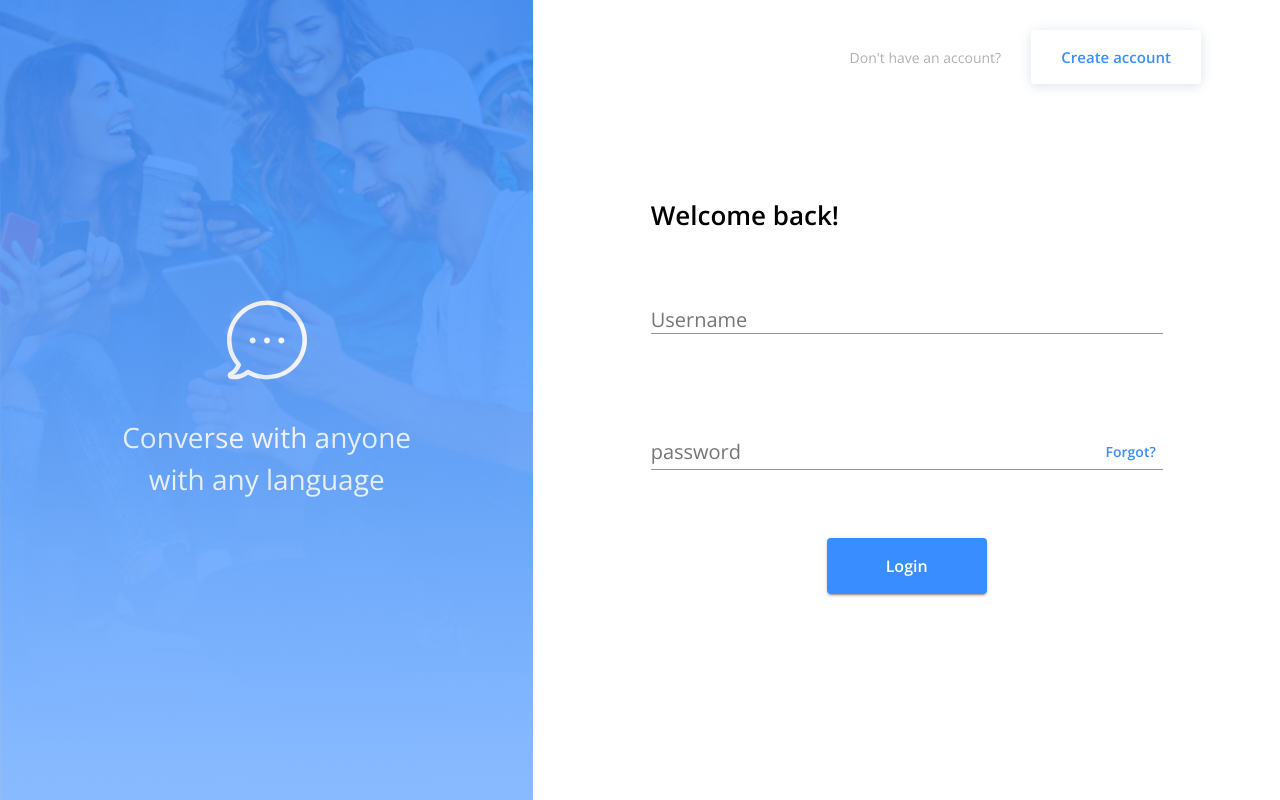
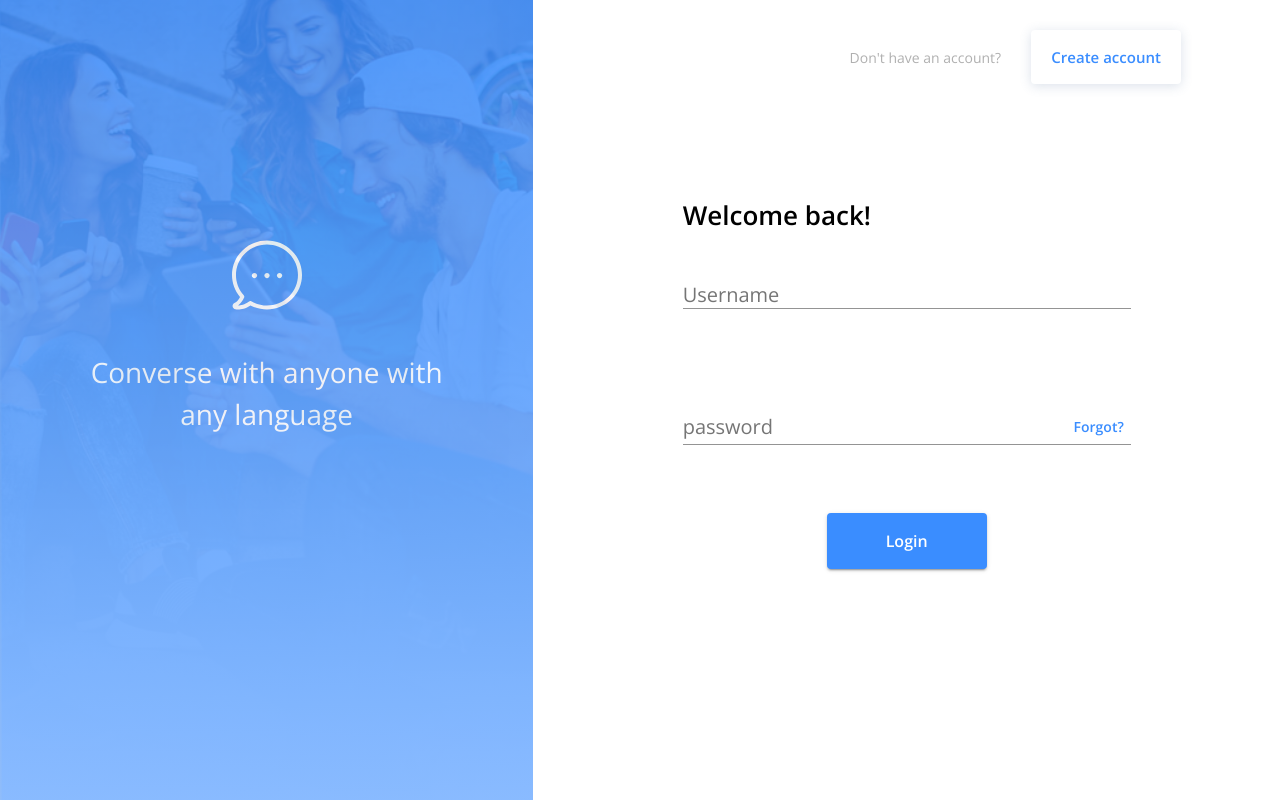
Before and after one commit to mikeMisha/messaging-app, a React (Create React App) app in the folder client/: page /login in a window 1280 px wide. Built offline with nearby package versions, Linux system fonts and the light colour scheme; no server answers.

Commit message:
fixed style specs not matching mockup

```diff
--- a/client/src/AuthPage.js
+++ b/client/src/AuthPage.js
@@ -6,6 +6,7 @@ import Login from './components/Login';
 import Signup from './components/Signup';
 import SwitchAccess from './components/SwitchAccess';
 import { Grid } from '@material-ui/core';
+import AuthForm from './components/AuthForm';
 
 const useStyles = makeStyles((theme) => ({
   formContainer: {
@@ -68,6 +69,10 @@ const AuthPage = ({ user, login, register }) => {
             alignItems="center"
             className={classes.formContainer}
           >
+            <AuthForm
+              onSubmit={currPath === '/login' ? handleLogin : handleRegister}
+              isLogin={currPath === '/login'}
+            >
               {currPath === '/login' && login ? (
                 <Login user={user} handleLogin={handleLogin} />
               ) : (
@@ -78,6 +83,7 @@ const AuthPage = ({ user, login, register }) => {
                   formErrorMessage={formErrorMessage}
                 />
               )}
+            </AuthForm>
           </Grid>
         </Grid>
       </Grid>
--- /dev/null
+++ b/client/src/components/AuthForm.js
@@ -0,0 +1,43 @@
+import React from 'react';
+import { Grid, Typography, Button } from '@material-ui/core';
+import { makeStyles } from '@material-ui/core/styles';
+
+const useStyles = makeStyles((theme) => ({
+  titleText: {
+    fontSize: 26,
+    fontWeight: 'bold',
+    marginBottom: '10px',
+  },
+
+  submitBtn: {
+    width: '160px',
+    height: '56px',
+    fontSize: '16px',
+  },
+}));
+
+const AuthForm = ({ onSubmit, isLogin, children }) => {
+  const classes = useStyles();
+  return (
+    <form onSubmit={onSubmit}>
+      <Grid>
+        <Typography className={classes.titleText}>
+          {isLogin ? 'Welcome back!' : 'Create an account.'}
+        </Typography>
+        {children}
+        <Grid container justifyContent="center">
+          <Button
+            color="primary"
+            type="submit"
+            variant="contained"
+            size="large"
+            className={classes.submitBtn}
+          >
+            {isLogin ? 'Login' : 'Create'}
+          </Button>
+        </Grid>
+      </Grid>
+    </form>
+  );
+};
+export default AuthForm;
--- a/client/src/components/Banner.js
+++ b/client/src/components/Banner.js
@@ -8,7 +8,8 @@ const useStyles = makeStyles((theme) => ({
     height: '100%',
     background: 'linear-gradient(#3A8DFF, #86B9FF)',
     opacity: 0.85,
-    padding: '0 20% 0 20%',
+    padding: '0 15% 0 15%',
+    paddingTop: '45%',
   },
   background: {
     backgroundImage: 'url("/images/bg-img.png")',
@@ -34,11 +35,10 @@ const Banner = () => {
         container
         direction="column"
         alignItems="center"
-        justifyContent="center"
         className={classes.block}
       >
         <Grid>
-          <img src="/images/bubble.svg" alt="chat bubble" width="80px" />
+          <img src="/images/bubble.svg" alt="chat bubble" width="70px" />
         </Grid>
         <Typography align="center" className={classes.text}>
           Converse with anyone with any language
--- a/client/src/components/Login.js
+++ b/client/src/components/Login.js
@@ -10,25 +10,16 @@ import { makeStyles } from '@material-ui/core/styles';
 
 const useStyles = makeStyles((theme) => ({
   form: {
-    width: '40vw',
+    width: '35vw',
     marginBottom: '60px',
     fontSize: '18px',
     [theme.breakpoints.down('xs')]: {
       width: '60vw',
     },
   },
-  titleText: {
-    fontSize: 26,
-    fontWeight: 'bold',
-    marginBottom: '35px',
-  },
   inputLabel: {
     fontSize: '20px',
-  },
-  submitBtn: {
-    width: '160px',
-    height: '56px',
-    fontSize: '16px',
+    marginBottom: '10px',
   },
 }));
 
@@ -36,9 +27,7 @@ const Login = ({ handleLogin }) => {
   const classes = useStyles();
 
   return (
-    <form onSubmit={handleLogin}>
-      <Grid>
-        <Typography className={classes.titleText}>Welcome back!</Typography>
+    <>
       <Grid>
         <FormControl margin="normal" required>
           <TextField
@@ -64,19 +53,7 @@ const Login = ({ handleLogin }) => {
           className={classes.form}
         />
       </FormControl>
-        <Grid container justifyContent="center">
-          <Button
-            color="primary"
-            type="submit"
-            variant="contained"
-            size="large"
-            className={classes.submitBtn}
-          >
-            Login
-          </Button>
-        </Grid>
-      </Grid>
-    </form>
+    </>
   );
 };
 
--- a/client/src/components/Signup.js
+++ b/client/src/components/Signup.js
@@ -1,32 +1,20 @@
-import React, { useState, useEffect } from 'react';
+import React from 'react';
 
 import {
   Grid,
-  Button,
   FormControl,
   TextField,
-  Typography,
   FormHelperText,
 } from '@material-ui/core';
 import { makeStyles } from '@material-ui/core/styles';
 
 const useStyles = makeStyles((theme) => ({
   form: {
-    width: '40vw',
-    marginBottom: '60px',
+    width: '36vw',
+    marginBottom: '30px',
     [theme.breakpoints.down('xs')]: {
       width: '60vw',
     },
-  },
-  titleText: {
-    fontSize: 30,
-    fontWeight: 'bold',
-    marginBottom: '35px',
-  },
-
-  submitBtn: {
-    width: '160px',
-    height: '56px',
   },
 }));
 
@@ -34,9 +22,7 @@ const Signup = ({ handleRegister, formErrorMessage }) => {
   const classes = useStyles();
 
   return (
-    <form onSubmit={handleRegister}>
-      <Grid>
-        <Typography className={classes.titleText}>Create an account</Typography>
+    <>
       <Grid>
         <FormControl margin="normal">
           <TextField
@@ -66,10 +52,7 @@ const Signup = ({ handleRegister, formErrorMessage }) => {
         </FormControl>
       </Grid>
       <Grid>
-          <FormControl
-            margin="normal"
-            error={!!formErrorMessage.confirmPassword}
-          >
+        <FormControl margin="normal" error={!!formErrorMessage.confirmPassword}>
           <TextField
             aria-label="password"
             label="Password"
@@ -83,37 +66,7 @@ const Signup = ({ handleRegister, formErrorMessage }) => {
           <FormHelperText>{formErrorMessage.confirmPassword}</FormHelperText>
         </FormControl>
       </Grid>
-        <Grid>
-          <FormControl
-            margin="normal"
-            error={!!formErrorMessage.confirmPassword}
-          >
-            <TextField
-              label="Confirm Password"
-              aria-label="confirm password"
-              type="password"
-              inputProps={{ minLength: 6, style: { fontSize: 18 } }}
-              name="confirmPassword"
-              InputLabelProps={{ style: { fontSize: 20 } }}
-              className={classes.form}
-              required
-            />
-            <FormHelperText>{formErrorMessage.confirmPassword}</FormHelperText>
-          </FormControl>
-        </Grid>
-        <Grid container justifyContent="center">
-          <Button
-            color="primary"
-            type="submit"
-            variant="contained"
-            size="large"
-            className={classes.submitBtn}
-          >
-            Create
-          </Button>
-        </Grid>
-      </Grid>
-    </form>
+    </>
   );
 };
 
--- a/client/src/components/SwitchAccess.js
+++ b/client/src/components/SwitchAccess.js
@@ -4,7 +4,7 @@ import { makeStyles } from '@material-ui/core/styles';
 import { useHistory } from 'react-router-dom';
 const useStyles = makeStyles((theme) => ({
   switchBtn: {
-    width: '170px',
+    width: '150px',
     height: '54px',
     padding: '15px 40px ',
     backgroundColor: 'white',
```
Lines whose indentation alone changed are shown as unchanged.
